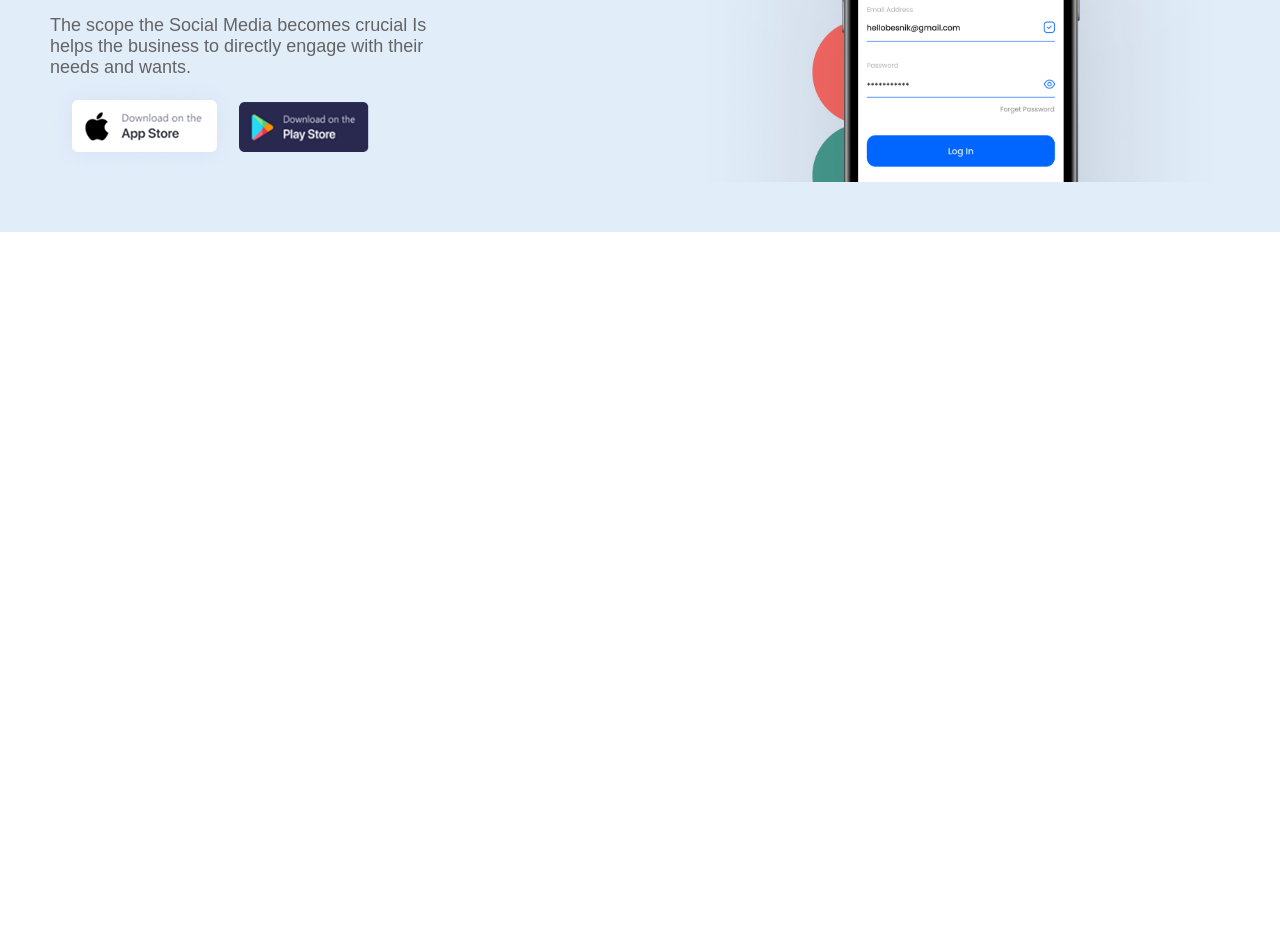
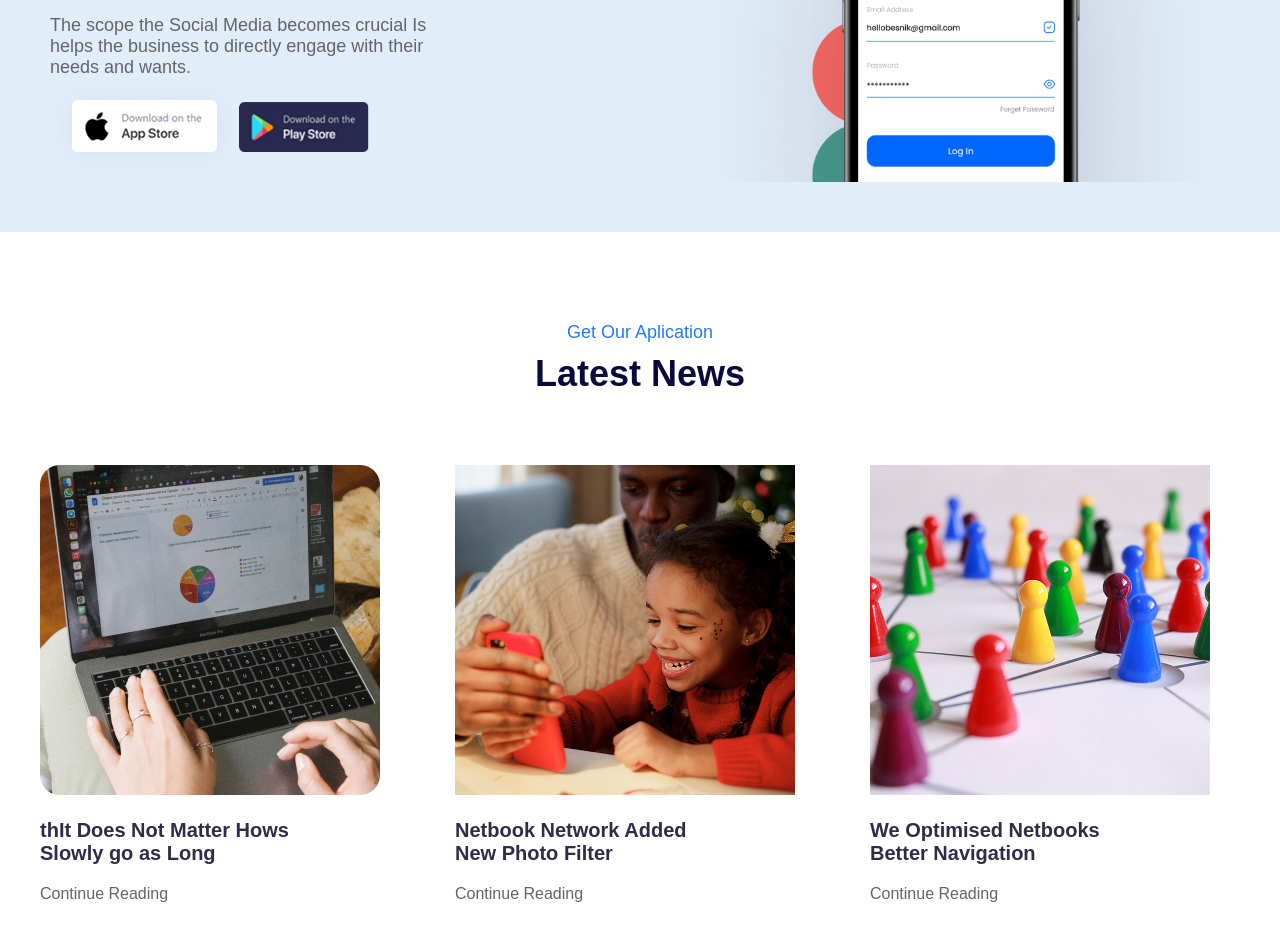
Before and after one commit to benshojonov/Home-work-5, a plain HTML site: page index.html in a window 1280 px wide. Shown: the part 3550-4491 px from the top of the page. Before the commit the page ends 3782 px from the top, so only its background shows below. Drawn offline with Linux system fonts and the light colour scheme.

Commit message:
section7

```diff
--- a/index.html
+++ b/index.html
@@ -235,6 +235,30 @@
     </div>
 </div>
 
+<div class="section7">
+    <div class="align">
+        <p>Get Our Aplication</p>
+        <h2>Latest News</h2>
+    </div>
+
+    <div class="obshiy2">
+        <div class="news">
+            <img src="./images/Image (11).png" alt="">
+            <h3>thIt Does Not Matter Hows <br> Slowly go as Long</h3>
+            <p>Continue Reading</p>
+        </div>
+        <div class="news">
+            <img src="./images/pexels-cottonbro-6140202.png" alt="">
+            <h3>Netbook Network Added <br> New Photo Filter</h3>
+            <p>Continue Reading</p>
+        </div>
+        <div class="news">
+            <img src="./images/pexels-pixabay-163064.png" alt="">
+            <h3>We Optimised Netbooks <br> Better Navigation</h3>
+            <p>Continue Reading</p>
+        </div>
+    </div>
+</div>
 
 </body>
 </html>
--- a/style.css
+++ b/style.css
@@ -331,3 +331,39 @@ span{
     background-color: #E2EDFA;
     padding: 50px;
 }
+.section7{
+    margin: auto;
+    max-width: 1200px;
+    margin-top: 90px;
+
+}
+.align{
+    text-align: center;
+}
+.align p{
+    color: #217BF4;
+    font-size: 18px;
+    margin-bottom: 10px;
+}
+.align h2{
+    font-size: 36px;
+    color: #0A093D;
+    margin-bottom: 70px;
+}
+.news h3{
+    color: #2F2C4A;
+    font-size: 20px;
+    margin-top: 20px;
+    margin-bottom: 20px;
+}
+.news p{
+  color: #656464;
+  font-size: 16px;
+}
+.obshiy2{
+    display: flex;
+    gap: 75px;
+}
+.section7{
+    margin-bottom: 90px;
+}
```
Also changed, not shown: images/Image (11).png (added), images/pexels-cottonbro-6140202.png (added), images/pexels-pixabay-163064.png (added).
